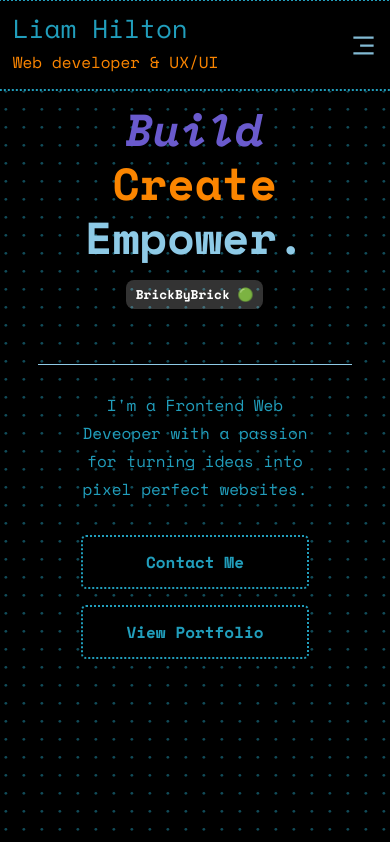
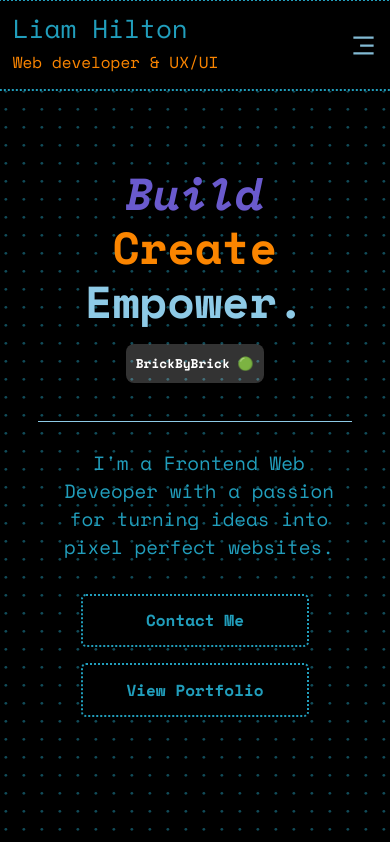
Before and after one commit to LiamHilton/newPortfolio1, a React (Vite) app: page / in a window 390 px wide. Shown: the top 842 px of the page. Built offline with nearby package versions, Linux system fonts and the light colour scheme.

Commit message:
changes to header

```diff
--- a/src/components/Header.css
+++ b/src/components/Header.css
@@ -263,10 +263,10 @@
   }
   .hero-content hr{
     color: #8ECAE6;
-    margin-top: 1.2rem;
+    margin-top: 1px;
   }
   .hero-text{
-    margin: 2rem;
+    margin-top: 1rem;
   }
   .btn{
     width: 70%;
@@ -280,18 +280,22 @@
 .hero-slogan{
   font-size: 3.8rem;
   line-height: 54px;
-  margin: 1.5rem;
+  margin: 1.2rem;
   }
   .hero-content{
     margin-top: 3rem;
   }
   .hero-text{
     font-size: 1.4rem;
+    padding: 1px;
+  }
+  .workplace-box{
+    padding: 10px;
   }
 }
 @media (max-width:400px) {
   .hero-left{
-    margin-top: 1rem;
+    margin-top: 5rem;
 }
 .hero-slogan{
   font-size: 2.8rem;
@@ -302,7 +306,7 @@
     margin-top: 2.4rem;
   }
   .hero-text{
-    font-size: 1rem;
+    font-size: 1.2rem;
     margin-top: 0rem;
   }
   .workplace-box{
```
